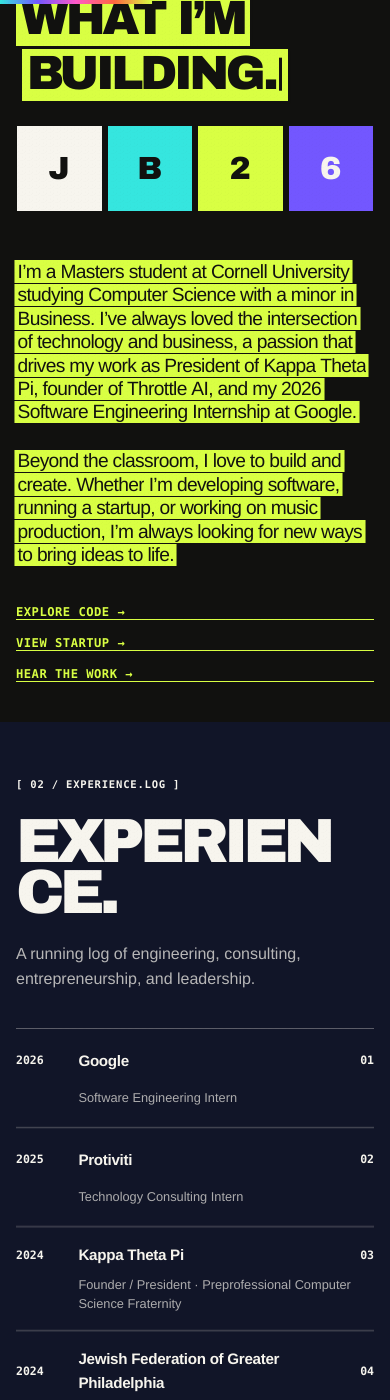
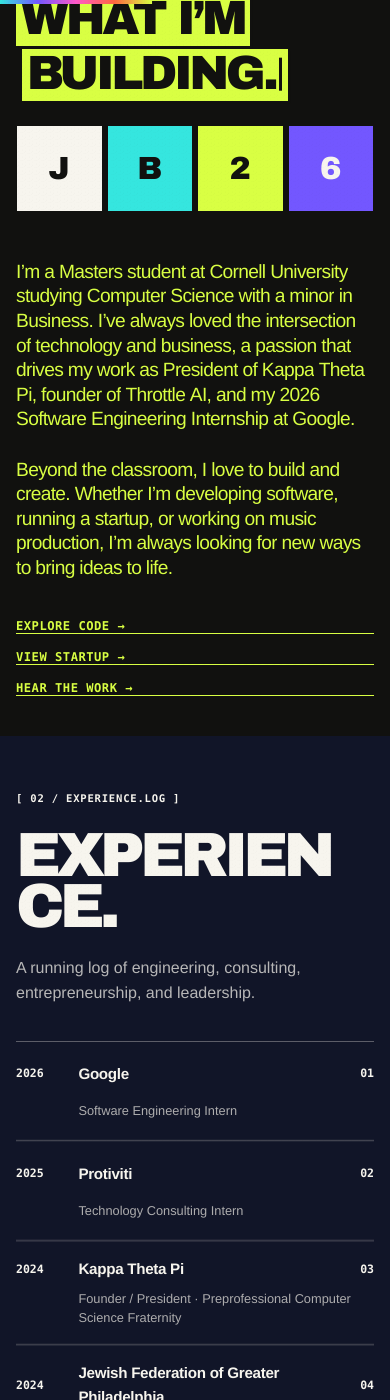
Before and after one commit to jacobberko/jacobberko.github.io, a Jekyll site: the page built from index.html, in a window 390 px wide and 1400 px high, scrolled down 1691 px. Built offline with Jekyll 4.4.1, drawn with Linux system fonts in a browser that asks for light colours.

Commit message:
Refine profile copy and creative spacing

```diff
--- a/_includes/head.html
+++ b/_includes/head.html
@@ -18,9 +18,9 @@
 {% endif %}
 <link rel="icon" type="image/png" href="/images/favicon.png" />
 <link rel="apple-touch-icon" href="/apple.png" />
-<link rel="stylesheet" type="text/css" href="{{ site.baseurl }}/assets/css/styles.css?v=20260727c" />
+<link rel="stylesheet" type="text/css" href="{{ site.baseurl }}/assets/css/styles.css?v=20260727e" />
 <script>document.documentElement.classList.add('js');</script>
-<script defer src="{{ site.baseurl }}/assets/js/site.js?v=20260727c"></script>
+<script defer src="{{ site.baseurl }}/assets/js/site.js?v=20260727e"></script>
 {% if site.analytics.plausible.enabled %}
 <script defer data-domain="{{ site.analytics.plausible.site_fqdn }}"
   src="{{ site.analytics.plausible.script_source }}"></script>
--- a/_sass/system.scss
+++ b/_sass/system.scss
@@ -1211,10 +1211,8 @@
 }
 
 .about-copy .text-highlight {
-  color: var(--ink);
-  background: var(--acid);
-  box-decoration-break: clone;
-  -webkit-box-decoration-break: clone;
+  color: var(--acid);
+  background: transparent;
 }
 
 .about-section .acid-heading,
@@ -1267,18 +1265,14 @@
 .about-copy > p {
   margin: 0;
   font-size: clamp(1.25rem, 2.15vw, 2.15rem);
+  font-weight: 500;
   letter-spacing: -0.035em;
-  line-height: 1.22;
+  line-height: 1.28;
 }
 
 .about-copy > p + p {
   margin-top: 1.6rem;
   color: var(--paper);
-}
-
-.about-copy .text-highlight {
-  padding: 0.025em 0.08em 0.055em;
-  box-shadow: 0.08em 0 0 var(--acid), -0.08em 0 0 var(--acid);
 }
 
 .word-type-ready .type-word {
@@ -2096,6 +2090,7 @@
   grid-template-columns: minmax(18rem, 0.85fr) minmax(20rem, 1.15fr);
   gap: clamp(2rem, 6vw, 6rem);
   align-items: center;
+  margin-top: clamp(6rem, 10vw, 10rem);
   padding: clamp(2rem, 6vw, 6rem);
   color: var(--paper);
   background:
@@ -2109,7 +2104,7 @@
   z-index: 2;
   row-gap: clamp(1rem, 1.7vw, 1.5rem);
   margin-bottom: 0;
-  padding-bottom: clamp(7rem, 10vw, 11rem);
+  padding-bottom: clamp(3rem, 5vw, 5rem);
 }
 
 .creative-waves .section-header h2 {
```
